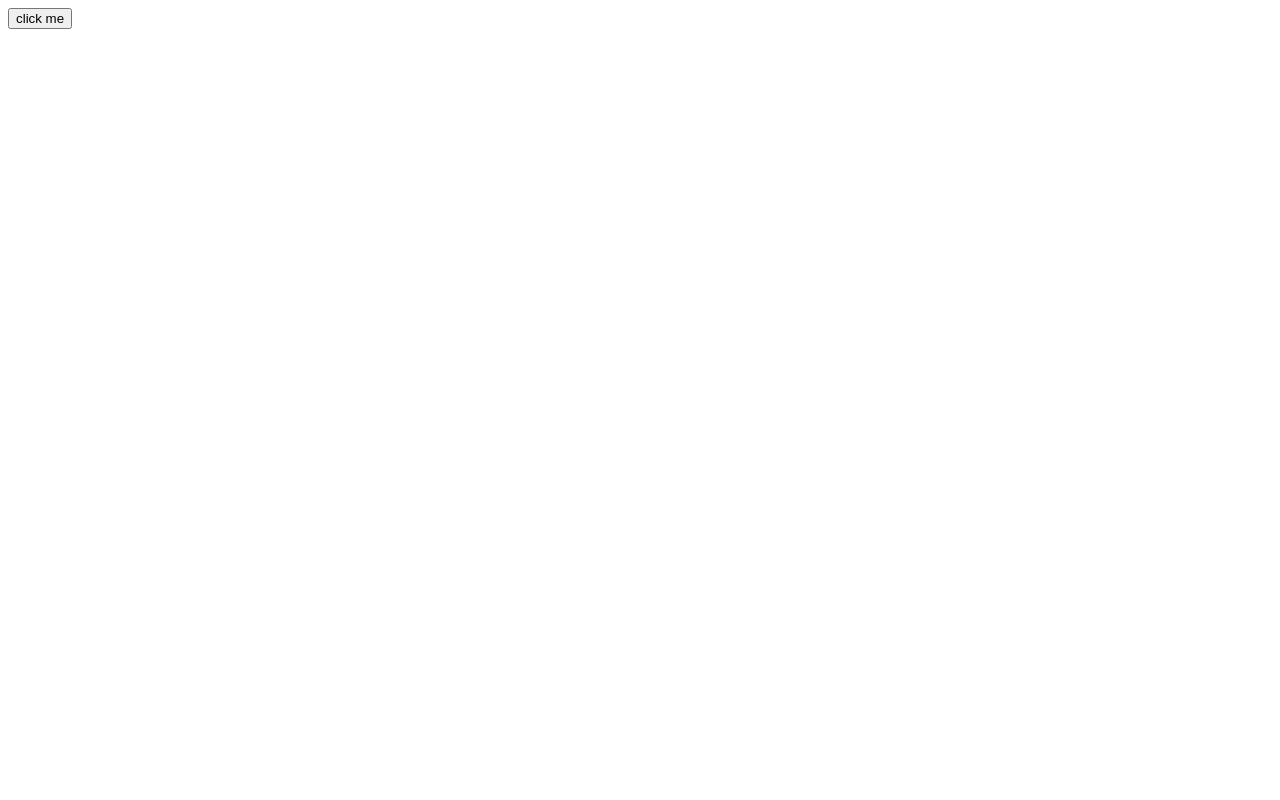
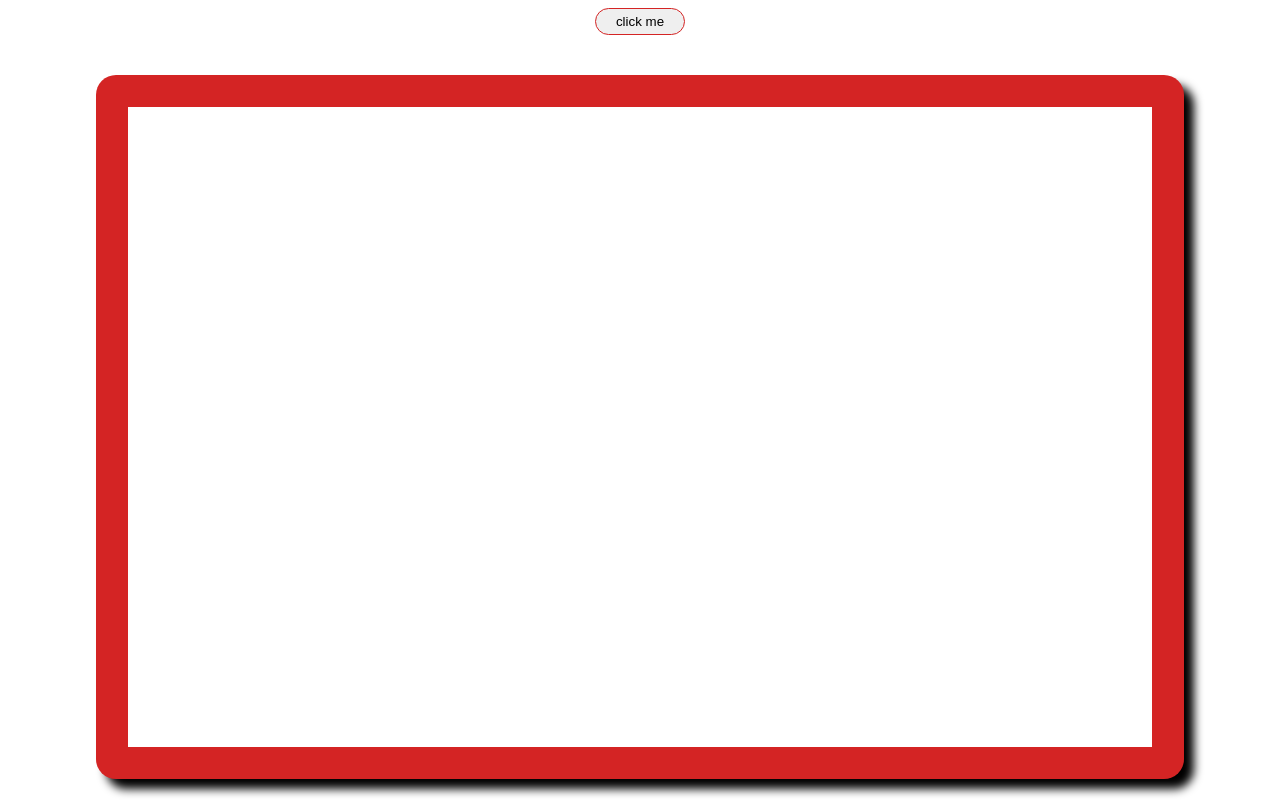
Before and after one commit to Oswald-Che/Etch-A-Sketch, a plain HTML site: page index.html in a window 1280 px wide. Drawn offline with Linux system fonts and the light colour scheme.

Commit message:
Add color and design

```diff
--- a/game.js
+++ b/game.js
@@ -22,6 +22,6 @@ for (let i = 0 ; i < n ; i++){
 
  grid.forEach(div => div.addEventListener('mouseenter'  , (e) =>{
     e.target.classList.add('box')
-   }))
+   }, { once : true}) )
 }
 sketch()
--- a/index.html
+++ b/index.html
@@ -9,7 +9,9 @@
     </head>
     <body>
         <button id="button"> click me</button>
-        <div id="container"></div>
+        <div class="outer">
+            <div id="container"></div>
+        </div>
     </body>
 
 </html>
--- a/style.css
+++ b/style.css
@@ -1,10 +1,31 @@
+body{
+    display: flex;
+    flex-direction: column;
+    justify-content: center;
+    align-items: center;
+    gap: 5vh;
+}
+
 #container{
     display: grid;
     grid-template-columns: repeat(25 , 1fr);
     width: 80vw;
     height: 80vh;
+    background-color: white;
 }
 .box{
     background-color: black;
     box-sizing: border-box;
 }
+.outer{
+    padding: 4vh;
+    background-color: rgb(212, 36, 36);
+    border-radius: 20px;
+    box-shadow: 10px 10px 10px ;
+
+}
+button{
+    padding: 5px 20px;
+    border: 1px solid rgb(212, 36, 36);
+    border-radius: 20px;
+}
```
